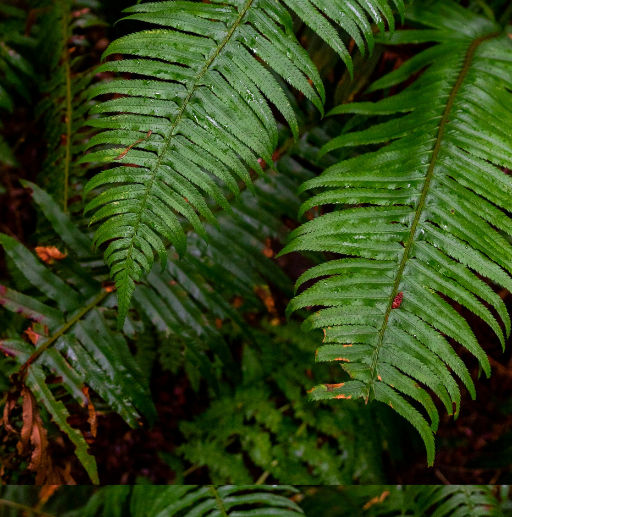
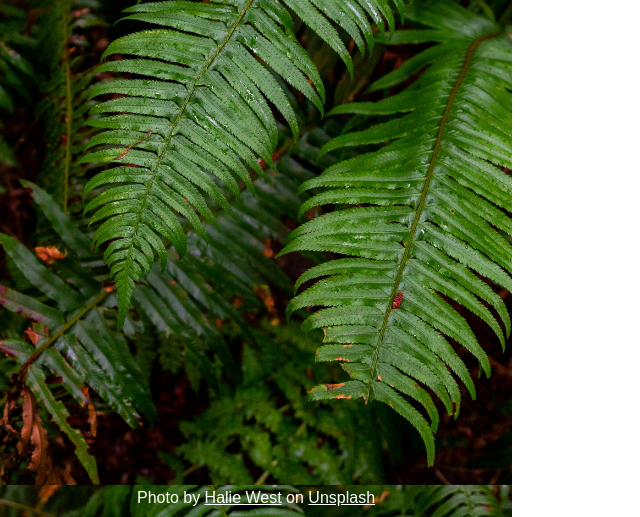
Before and after one commit to ask-kas/odin-signup-form, a plain HTML site: page index.html in a window 1280 px wide. Shown: the part 283-800 px from the top of the page, without its empty margins (0-640 px from the left). Drawn offline with Linux system fonts and the light colour scheme.

Commit message:
finished left part

```diff
--- a/index.html
+++ b/index.html
@@ -10,7 +10,7 @@
     <!-- left -->
     <div class="left" >
         <div class="black-outline"><img style="display: inline" src="assets/odin-lined.png"><h1>ODIN</h1></div>
-        <p id="footer"></p>
+        <div id="img-footer">Photo by <a href="https://unsplash.com/@haliewestphoto">Halie West</a> on <a href="https://unsplash.com/photos/green-leaf-plant-in-close-up-photography-25xggax4bSA">Unsplash</a></div>
     </div>
 
     <!-- right -->
--- a/style.css
+++ b/style.css
@@ -20,6 +20,7 @@ body{
     overflow: hidden;
     background-image: url('assets/halie-west-25xggax4bSA-unsplash.jpg');
     background-size: 100%;
+    position: relative;
 }
 
 .black-outline{
@@ -43,6 +44,18 @@ h1{
     display: inline;
 }
 
+#img-footer{
+    width: 100%;
+    position: absolute;
+    bottom: 10px;
+    text-align: center;
+    color: white;
+}
+
+#img-footer a{
+    color: white;
+}
+
 .right{
     width: 60%;
 
```
